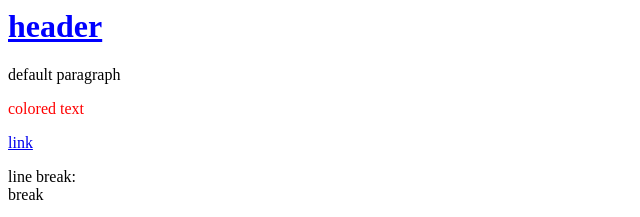
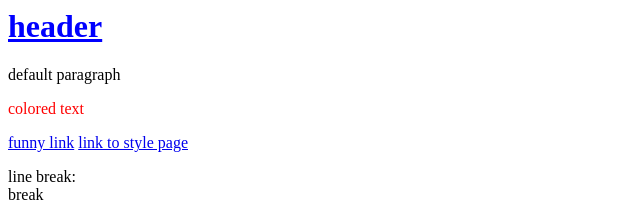
Before and after one commit to OneWaffle/third-website, a plain HTML site: page test.html in a window 1280 px wide. Shown: the top 217 px of the page, without its empty margins (0-640 px from the left). Drawn offline with Linux system fonts and the light colour scheme.

Commit message:
Added link

```diff
--- a/test.html
+++ b/test.html
@@ -9,7 +9,9 @@
 <div>
 	<div>
 		<div>
-			<a href="https://www.youtube.com/watch?v=ub82Xb1C8os" target="_blank">link</a>
+			<a href="https://www.youtube.com/watch?v=ub82Xb1C8os" target="_blank">funny link</a>
+
+			<a href="https://onewaffle.github.io/third-website/style.html">link to style page</a>
 		</div>
 	</div>
 </div>
```
